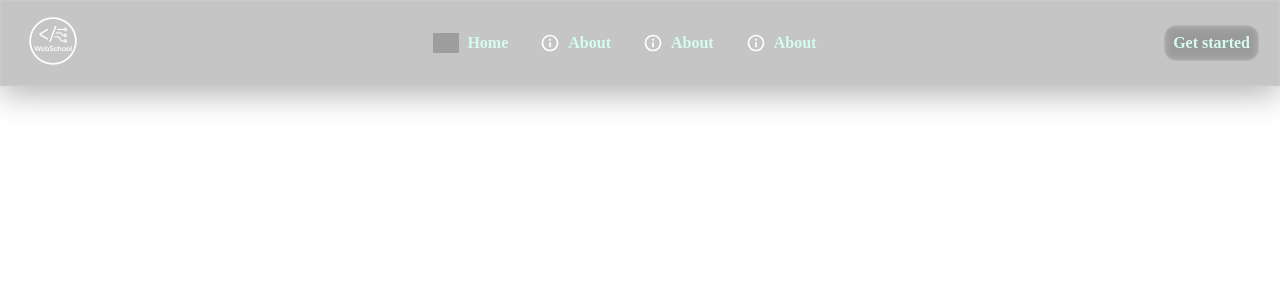
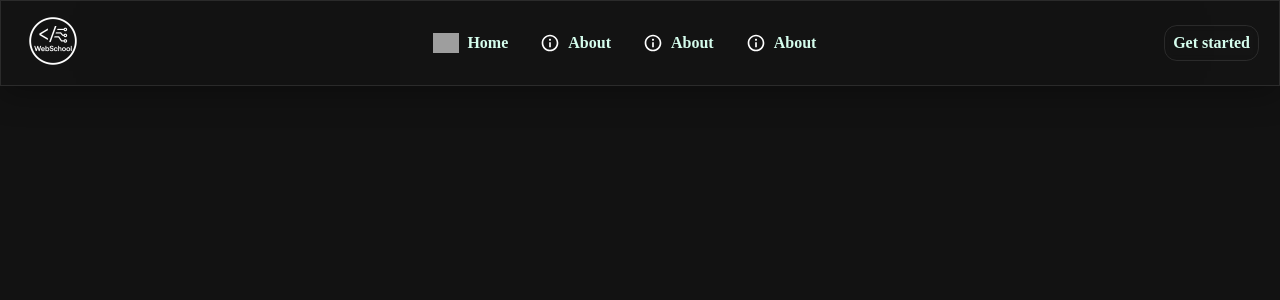
Before and after one commit to nero213/Webschool, a Vue app in the folder frontend/: page / in a window 1280 px wide. Shown: the top 300 px of the page. Built offline with nearby package versions, Linux system fonts and the light colour scheme; grey boxes are pictures that could not be loaded.

Commit message:
added a background color in the main.css

```diff
--- a/frontend/src/main.css
+++ b/frontend/src/main.css
@@ -2,3 +2,7 @@
   box-sizing: border-box;
   margin: 0;
 }
+body {
+  /* this is Charcoal black */
+  background-color: #121212;
+}
```
